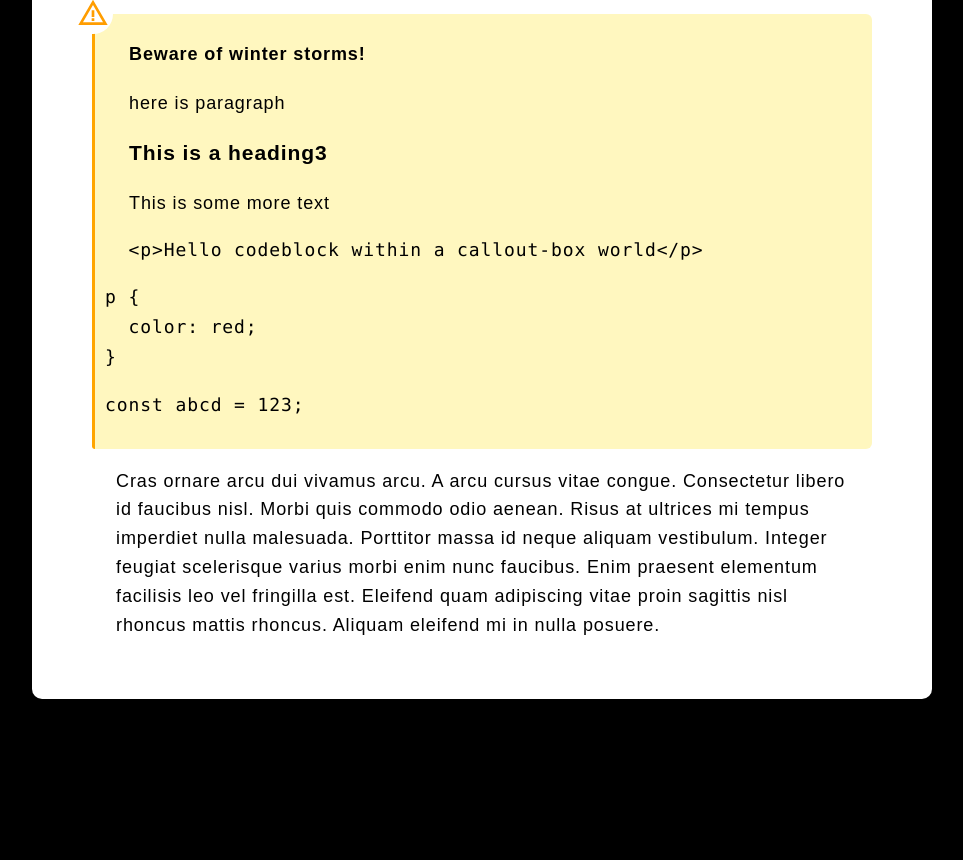
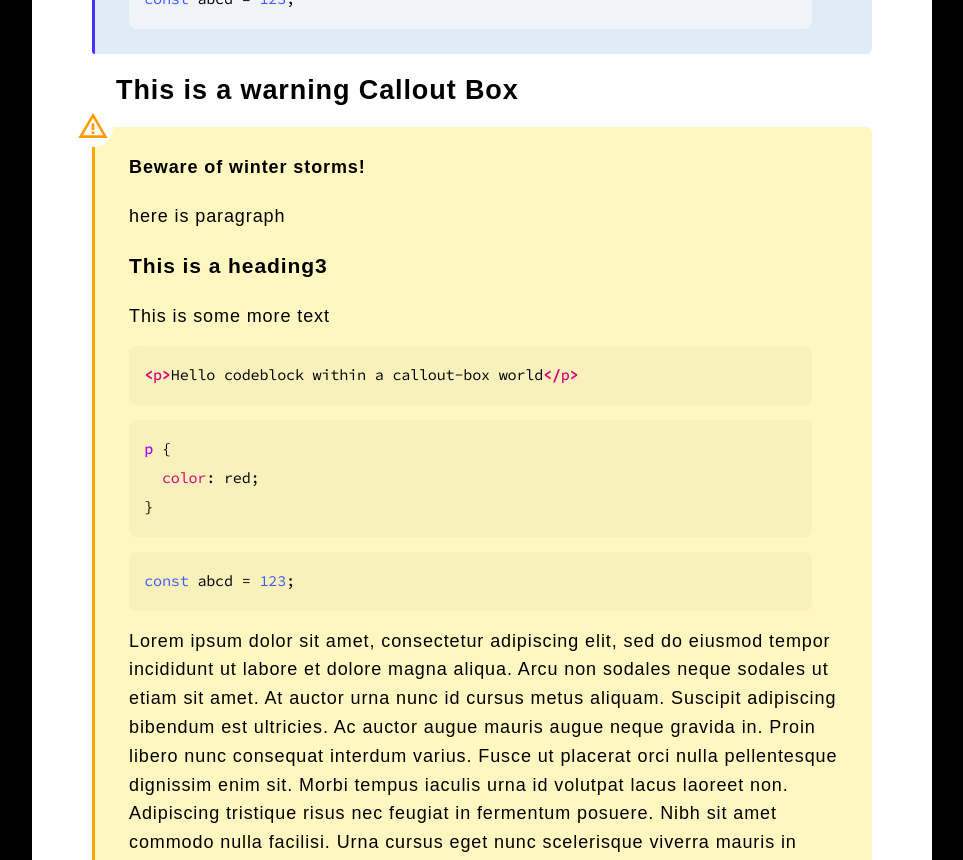
Before and after one commit to krishna-chaitanya-piratla/dev-prep-notes, a React (Create React App) app in the folder frontend/: page / in a window 1280 px wide. Shown: the part 1940-2800 px from the top of the page, without its empty margins (268-1231 px from the left). Before the commit the page ends 2657 px from the top, so only its background shows below. Built offline with nearby package versions, Linux system fonts and the light colour scheme; a web font is replaced by a local one.

Commit message:
Style codeblock within callout box

```diff
--- a/frontend/src/components/CalloutBox.tsx
+++ b/frontend/src/components/CalloutBox.tsx
@@ -3,6 +3,7 @@ import { CalloutBox, CalloutContent, CalloutIconContainer, CalloutHeader, Callou
 import { CalloutBoxContent, Content } from '../types/Page';
 import InfoOutlinedIcon from '@mui/icons-material/InfoOutlined';
 import WarningAmberIcon from '@mui/icons-material/WarningAmber';
+import CodeBlock from './CodeBlock';
 
 interface CalloutBoxProps {
   content: CalloutBoxContent;
@@ -28,7 +29,7 @@ const renderContent = (content: Content) => {
       return (
         <div id={content.id}>
           {(content.contents as { type: string; contents: string }[]).map((item, index) => (
-            <pre key={index}><code>{item.contents}</code></pre>
+            <CodeBlock key={index} language={item.type} contents={item.contents as string} />
           ))}
         </div>
       );
--- a/frontend/src/data/sample.ts
+++ b/frontend/src/data/sample.ts
@@ -26,7 +26,7 @@ export const dummy_page_01: Page = {
             contents: [
               {
                 type: "html",
-                contents: "  <p>Hello from codeblock world</p>\n"
+                contents: "<p>Hello from codeblock world</p>\n<p>Hello from codeblock world</p>"
               }
             ],
             id: "codeblock-html-001"
@@ -91,7 +91,7 @@ export const dummy_page_01: Page = {
                 contents: [
                   {
                     type: "html",
-                    contents: "  <p>Hello codeblock within a callout-box world</p>\n"
+                    contents: "<p>Hello codeblock within a callout-box world</p>\n"
                   }
                 ],
                 id: "callout-codeblock-html-001"
@@ -149,7 +149,7 @@ export const dummy_page_01: Page = {
                 contents: [
                   {
                     type: "html",
-                    contents: "  <p>Hello codeblock within a callout-box world</p>\n"
+                    contents: "<p>Hello codeblock within a callout-box world</p>\n"
                   }
                 ],
                 id: "callout-codeblock-html-002"
@@ -173,7 +173,12 @@ export const dummy_page_01: Page = {
                   }
                 ],
                 id: "callout-codeblock-js-002"
-              }
+              },
+              {
+                type: "p",
+                contents: "Lorem ipsum dolor sit amet, consectetur adipiscing elit, sed do eiusmod tempor incididunt ut labore et dolore magna aliqua. Arcu non sodales neque sodales ut etiam sit amet. At auctor urna nunc id cursus metus aliquam. Suscipit adipiscing bibendum est ultricies. Ac auctor augue mauris augue neque gravida in. Proin libero nunc consequat interdum varius. Fusce ut placerat orci nulla pellentesque dignissim enim sit. Morbi tempus iaculis urna id volutpat lacus laoreet non. Adipiscing tristique risus nec feugiat in fermentum posuere. Nibh sit amet commodo nulla facilisi. Urna cursus eget nunc scelerisque viverra mauris in aliquam. Semper quis lectus nulla at volutpat diam ut venenatis. Quam nulla porttitor massa id. Risus nec feugiat in fermentum posuere urna nec tincidunt.",
+                id: "paragraph-002"
+              },
             ],
             id: "calloutbox-002"
           },
--- a/frontend/src/styles/CalloutBox.tsx
+++ b/frontend/src/styles/CalloutBox.tsx
@@ -44,7 +44,6 @@ export const CalloutContent = styled.div<{ type: 'info' | 'warning' }>`
   border-radius: 6px 6px 6px 3px;
   position: relative;
 
-
   h4 {
     margin: 0 0 10px 0;
   }
@@ -54,6 +53,28 @@ export const CalloutContent = styled.div<{ type: 'info' | 'warning' }>`
   }
 
   ${(props) => (props.type === 'warning' ? warningStyles : infoStyles)}
+
+  pre, code {
+    width: 95%;
+    padding: 0;
+    margin-left: 1.5rem;
+  }
+
+  .hljs {
+    width: 100%;
+    margin-left: 0;
+    ${(props) =>
+        props.type === 'warning' &&
+        css`
+          background-color: rgba(255, 221, 0, 0.25) !important;
+        `}
+
+      ${(props) =>
+        props.type === 'info' &&
+        css`
+          background-color: rgba(223, 235, 246, 0.25) !important;
+        `}
+  }
 `;
 
 export const CalloutIconContainer = styled.div<{ type: 'info' | 'warning' }>`
```
